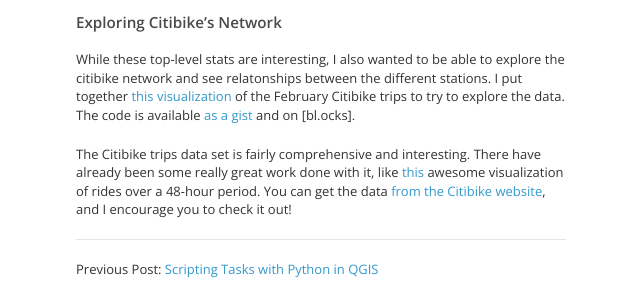
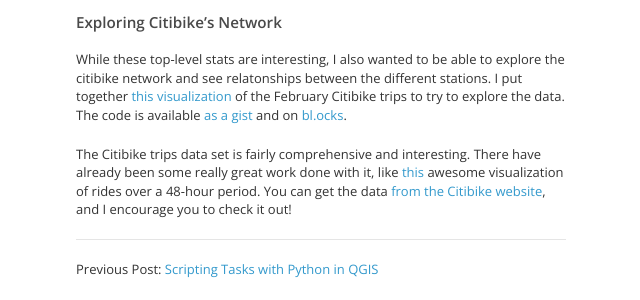
Before and after one commit to bsmithgall/bsmithgall.github.io, a Jekyll site: the page built from _posts/2014-04-27-citibike-trips.md, in a window 1280 px wide. Shown: the part 2007-2307 px from the top of the page, without its empty margins (504-1144 px from the left). Built offline with Jekyll 4.4.1, drawn with Linux system fonts in a browser that asks for light colours; Markdown is read by kramdown in place of the engine named in the settings; part of the change alters nothing that is shown.

```diff
--- a/_posts/2014-04-27-citibike-trips.md
+++ b/_posts/2014-04-27-citibike-trips.md
@@ -55,6 +55,6 @@ Also interesting are the top destination stations. The top five destinations on
 This is very interesting, because it shows that the same stations are both common as destinations and as starting points. This information might be valuable in tinkering with the [Citibike rebalancing project](http://citibike-rebalancing.herokuapp.com).
 
 ###Exploring Citibike's Network
-While these top-level stats are interesting, I also wanted to be able to explore the citibike network and see relatonships between the different stations. I put together [this visualization]({{ site.url }}/projects/citibike-trips.html) of the February Citibike trips to try to explore the data. The code is available [as a gist]() and on [bl.ocks].
+While these top-level stats are interesting, I also wanted to be able to explore the citibike network and see relatonships between the different stations. I put together [this visualization]({{ site.url }}/projects/citibike-trips.html) of the February Citibike trips to try to explore the data. The code is available [as a gist](https://gist.github.com/bsmithgall/11357135) and on [bl.ocks](http://bl.ocks.org/bsmithgall/11357135).
 
 The Citibike trips data set is fairly comprehensive and interesting. There have already been some really great work done with it, like [this](http://linepointpath.com/111242/2771111/work/citi-bike-visualization) awesome visualization of rides over a 48-hour period. You can get the data [from the Citibike website](http://citibikenyc.com/system-data), and I encourage you to check it out!
```
